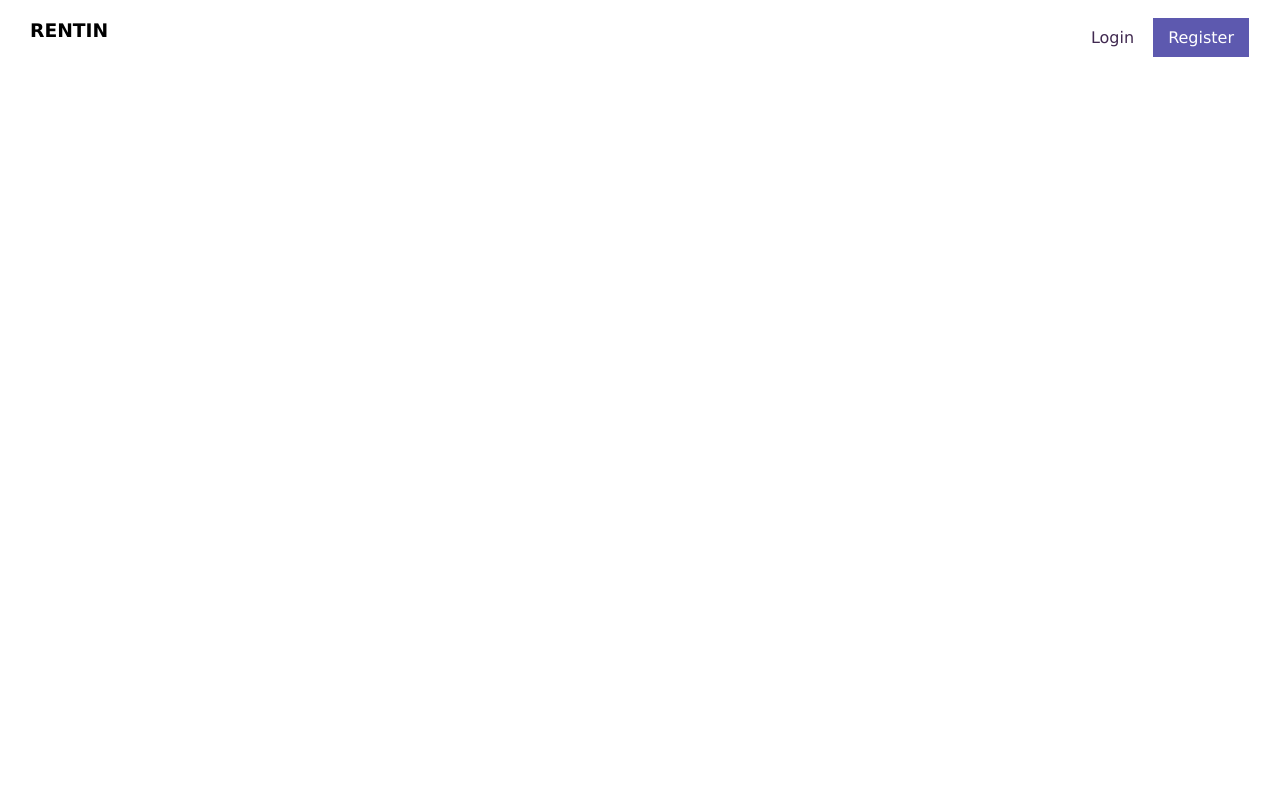
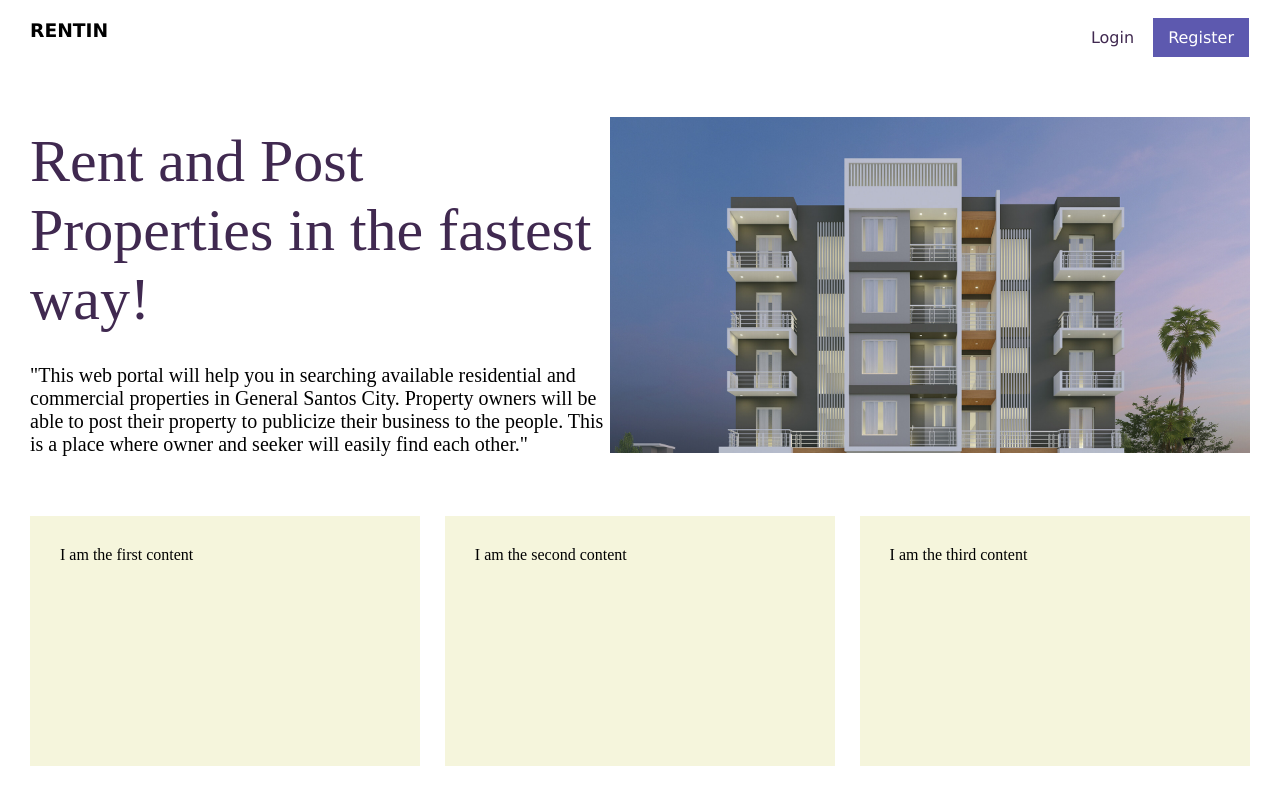
Before and after one commit to chanie55/RentPortal, a PHP site: page / in a window 1280 px wide. Before the commit the page ends 57 px from the top, so only its background shows below. Run offline with PHP 8.4, Linux system fonts and the light colour scheme.

Commit message:
home page update

```diff
--- a/css/style.css
+++ b/css/style.css
@@ -44,3 +44,48 @@ a {
 .register-button:hover {
     background-color: #6762b6;
 }
+
+.container {
+    display: flex;
+    position: relative;
+    justify-content: space-between;
+}
+
+.heading{
+   margin-top: 100px;
+   margin-left: 30px;
+   width: 45%;
+}
+
+.label {
+    font-size: 60px;
+    color:#402950;
+}
+
+.content {
+    margin-top: 30px;
+    font-size: 20px;
+}
+
+.image {
+    background-image: url(images/heading.jpg);
+    height: 21rem;
+    margin-right: 30px;
+    margin-top: 90px;
+    width: 40rem;
+    background-size: cover;
+}
+
+.box-container {
+    position: relative;
+    display: flex;
+    justify-content: space-between;
+    margin: 60px 30px 40px 30px;
+}
+
+.first-box, .second-box, .third-box {
+    background-color: beige;
+    width: 32%;
+    height: 250px;
+    padding: 30px;
+}
--- a/index.php
+++ b/index.php
@@ -17,5 +17,32 @@
                 <a href = "" class = "register-button"> Register </a>
             </nav>
         </header>
+
+        <div class = container>
+                <div class = "heading">
+                    <p class = "label"> Rent and Post Properties in the fastest way! </p>
+
+                    <p class = "content"> "This web portal will help you in searching available
+                    residential and commercial properties in General Santos City. Property owners
+                    will be able to post their property to publicize their business to the people.
+                    This is a place where owner and seeker will easily find each other." </p>
+                </div>
+
+            <div class = "image"> </div>
+        </div>
+
+        <div class = "box-container">
+            <div class = "first-box">
+                <p> I am the first content </p>
+            </div>
+
+            <div class = "second-box">
+                <p> I am the second content </p>
+            </div>
+
+            <div class = "third-box">
+                <p> I am the third content </p>
+            </div>
+        </div>
     </body>
 </html>
```
Also changed, not shown: images/heading.jpg (added).
